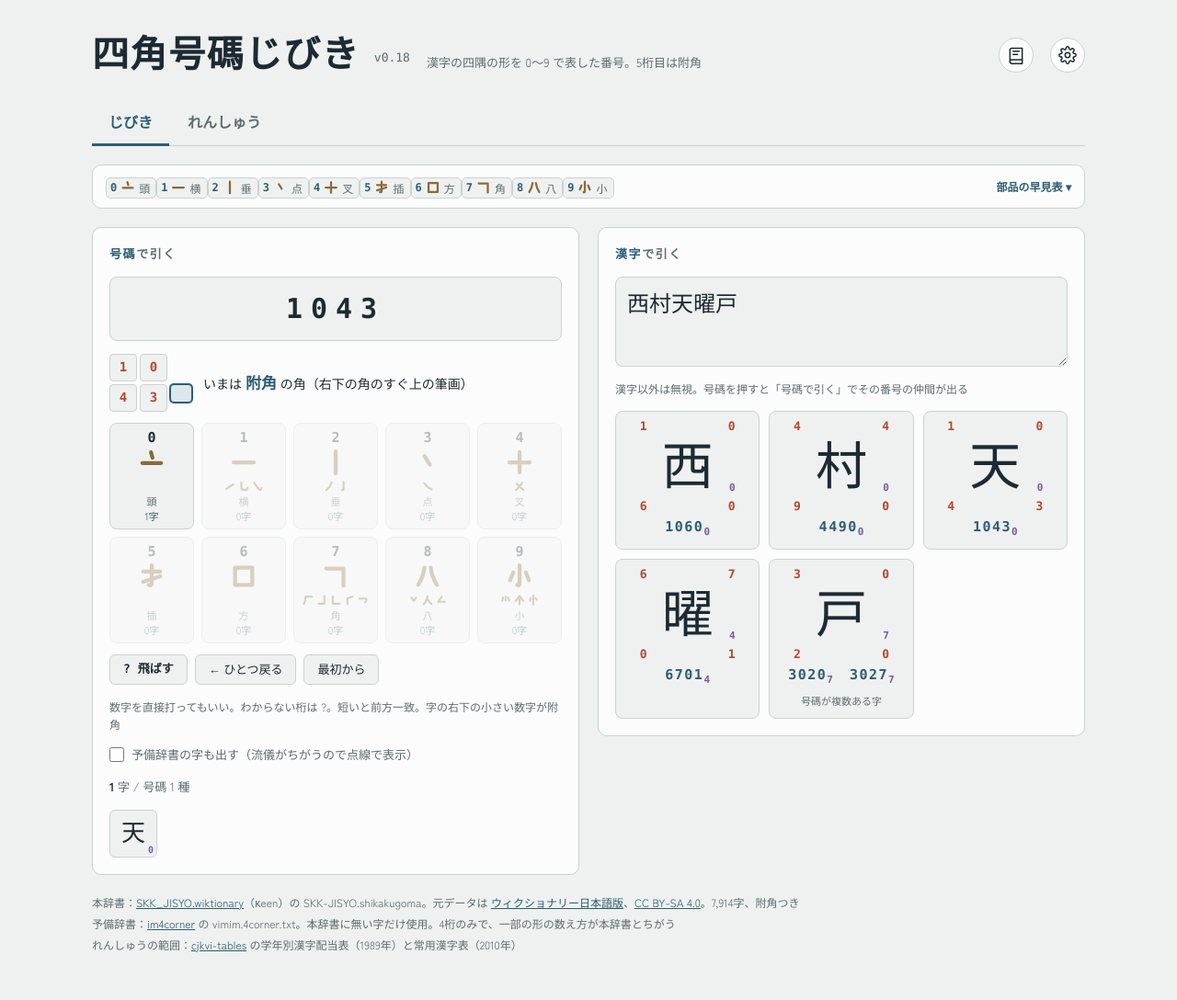
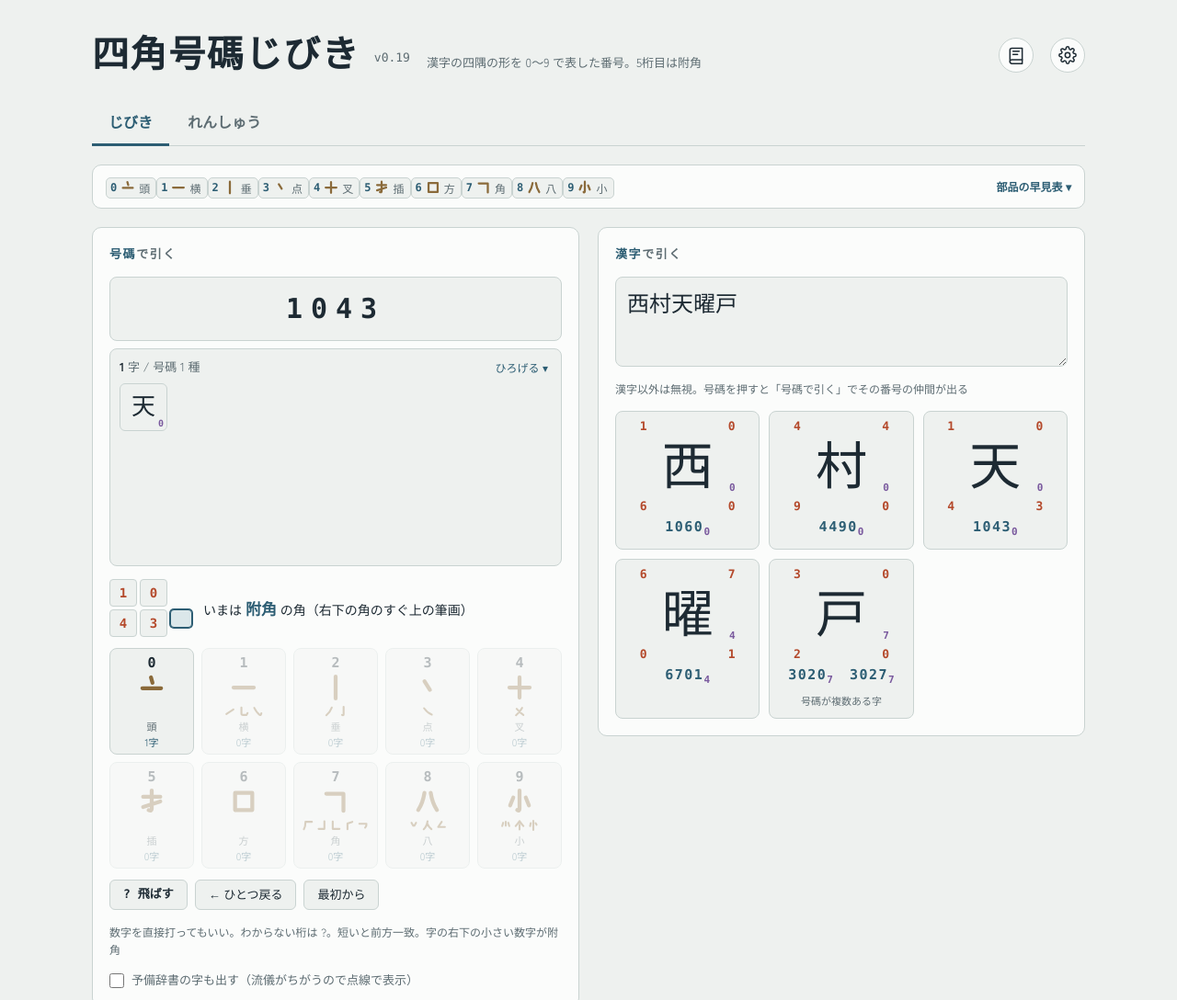
Before and after one commit to tokyo26-sudo/shikaku-gouma, a plain HTML site: page index.html in a window 1280 px wide. Shown: the top 1088 px of the page at 92% size. Drawn offline with Linux system fonts and the light colour scheme; a web font is replaced by a local one.

Commit message:
Add files via upload

```diff
--- a/index.html
+++ b/index.html
@@ -98,6 +98,13 @@ h2 em { font-style: normal; color: var(--accent); }
 input[type="text"], textarea, select { font: inherit; color: var(--ink); background: var(--bg); border: 1px solid var(--line); border-radius: 8px; padding: 10px 12px; width: 100%; box-sizing: border-box; }
 input:focus-visible, textarea:focus-visible, select:focus-visible, button:focus-visible, summary:focus-visible { outline: 2px solid var(--accent); outline-offset: 2px; }
 #code, #prAns { font-family: var(--f-mono); font-size: 30px; letter-spacing: .3em; text-align: center; font-weight: 600; }
+/* v0.18 号碼の窓のすぐ下に字の一覧（高さ固定で中だけスクロール） */
+.live { border: 1px solid var(--line); border-radius: 8px; background: var(--bg); padding: 8px 10px; margin-top: -6px; min-width: 0; }
+.live-h { display: flex; align-items: center; justify-content: space-between; gap: 8px; margin-bottom: 6px; }
+.live-tg { font: inherit; font-size: 12px; color: var(--accent); background: none; border: 0; padding: 2px 4px; cursor: pointer; white-space: nowrap; }
+.live-body { height: 190px; overflow-y: auto; overscroll-behavior: contain; }
+.live.open .live-body { height: auto; overflow: visible; }
+@media (max-width: 600px) { .live-body { height: 150px; } }
 /* v0.18 附角を小さく表示 */
 .codewrap { position: relative; }
 .codewrap #code { color: transparent; caret-color: var(--ink); }
@@ -367,7 +374,7 @@ footer a { color: var(--accent); }
 <body>
 <div class="wrap">
   <header>
-    <h1>四角号碼じびき <span class="ver">v0.18</span></h1>
+    <h1>四角号碼じびき <span class="ver">v0.19</span></h1>
     <p class="sub">漢字の四隅の形を 0〜9 で表した番号。5桁目は附角</p>
     <button type="button" class="gear help" id="helpOpen" aria-label="四角号碼の説明と使い方"><svg viewBox="0 0 24 24" aria-hidden="true" fill="none" stroke="currentColor" stroke-width="1.8" stroke-linecap="round" stroke-linejoin="round"><path d="M4 5.5A2.5 2.5 0 0 1 6.5 3H20v15H6.5A2.5 2.5 0 0 0 4 20.5z"/><path d="M4 20.5A2.5 2.5 0 0 0 6.5 23H20v-5"/><path d="M8 7h8M8 11h6"/></svg></button>
     <button type="button" class="gear" id="setOpen" aria-label="設定（字体と色味）"><svg viewBox="0 0 24 24" aria-hidden="true" fill="none" stroke="currentColor" stroke-width="1.8" stroke-linecap="round" stroke-linejoin="round"><circle cx="12" cy="12" r="3.2"/><path d="M19.4 15a1.7 1.7 0 0 0 .3 1.8l.1.1a2 2 0 1 1-2.8 2.8l-.1-.1a1.7 1.7 0 0 0-1.8-.3 1.7 1.7 0 0 0-1 1.5V21a2 2 0 1 1-4 0v-.1a1.7 1.7 0 0 0-1.1-1.5 1.7 1.7 0 0 0-1.8.3l-.1.1a2 2 0 1 1-2.8-2.8l.1-.1a1.7 1.7 0 0 0 .3-1.8 1.7 1.7 0 0 0-1.5-1H3a2 2 0 1 1 0-4h.1a1.7 1.7 0 0 0 1.5-1.1 1.7 1.7 0 0 0-.3-1.8l-.1-.1a2 2 0 1 1 2.8-2.8l.1.1a1.7 1.7 0 0 0 1.8.3H9a1.7 1.7 0 0 0 1-1.5V3a2 2 0 1 1 4 0v.1a1.7 1.7 0 0 0 1 1.5 1.7 1.7 0 0 0 1.8-.3l.1-.1a2 2 0 1 1 2.8 2.8l-.1.1a1.7 1.7 0 0 0-.3 1.8V9a1.7 1.7 0 0 0 1.5 1H21a2 2 0 1 1 0 4h-.1a1.7 1.7 0 0 0-1.5 1z"/></svg></button>
@@ -395,6 +402,10 @@ footer a { color: var(--accent); }
       <h2 id="h-code"><em>号碼</em>で引く</h2>
       <div class="view" id="viewSearch">
         <div class="codewrap" id="codeWrap"><input type="text" id="code" inputmode="numeric" autocomplete="off" maxlength="5" value="1043" aria-label="四角号碼（4桁、附角つきなら5桁）"><div class="codeshow" id="codeShow" aria-hidden="true"></div></div>
+        <div class="live" id="liveBox">
+          <div class="live-h"><div class="status" id="codeStatus"></div><button type="button" class="live-tg" id="liveTg" aria-expanded="false">ひろげる ▾</button></div>
+          <div class="live-body" id="codeResult"></div>
+        </div>
         <div class="pad">
           <div class="pad-head">
             <div class="cornerbox" aria-hidden="true"><span class="c0"></span><span class="c1"></span><span class="c2"></span><span class="c3"></span><span class="c4"></span></div>
@@ -409,8 +420,6 @@ footer a { color: var(--accent); }
         </div>
         <p class="hint">数字を直接打ってもいい。わからない桁は ?。短いと前方一致。字の右下の小さい数字が附角</p>
         <label class="toggle"><input type="checkbox" id="useFb">予備辞書の字も出す（流儀がちがうので点線で表示）</label>
-        <div class="status" id="codeStatus"></div>
-        <div id="codeResult"></div>
       </div>
 
     </section>
@@ -739,6 +748,11 @@ function renderPad(q) {
   $("padClear").disabled = pos === 0;
 }
 
+$("liveTg").addEventListener("click", () => {
+  const open = $("liveBox").classList.toggle("open");
+  $("liveTg").textContent = open ? "ちぢめる ▴" : "ひろげる ▾";
+  $("liveTg").setAttribute("aria-expanded", open);
+});
 function showCode(q) {
   const box = $("codeShow");
   const t = document.createElement("span");
@@ -753,7 +767,7 @@ function searchCode(resetLimit = true) {
   showCode(q);
   if (resetLimit) shown = LIMIT;
   const out = $("codeResult"), st = $("codeStatus");
-  out.textContent = "";
+  out.textContent = ""; out.scrollTop = 0;
   renderPad(q);
   if (!q) { st.innerHTML = `ぜんぶで <b>${filterEntries("").length}</b> 字。左上の部品から押してネ`; return; }
   const hits = filterEntries(q);
```
